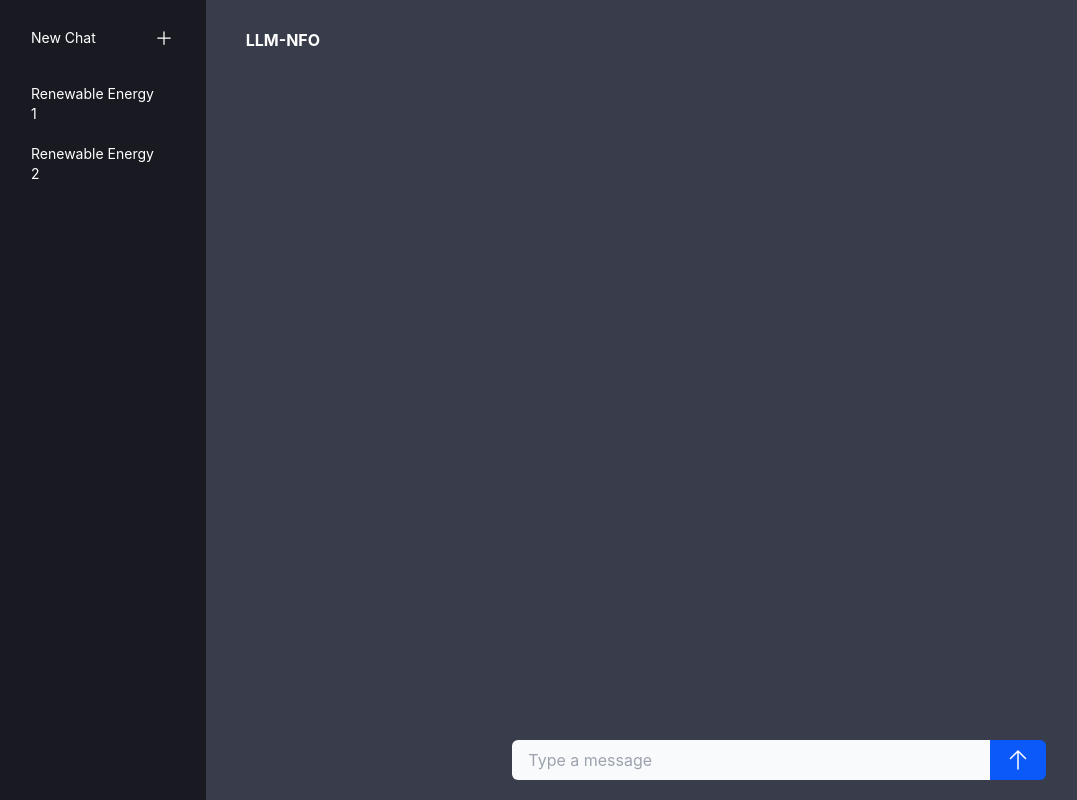
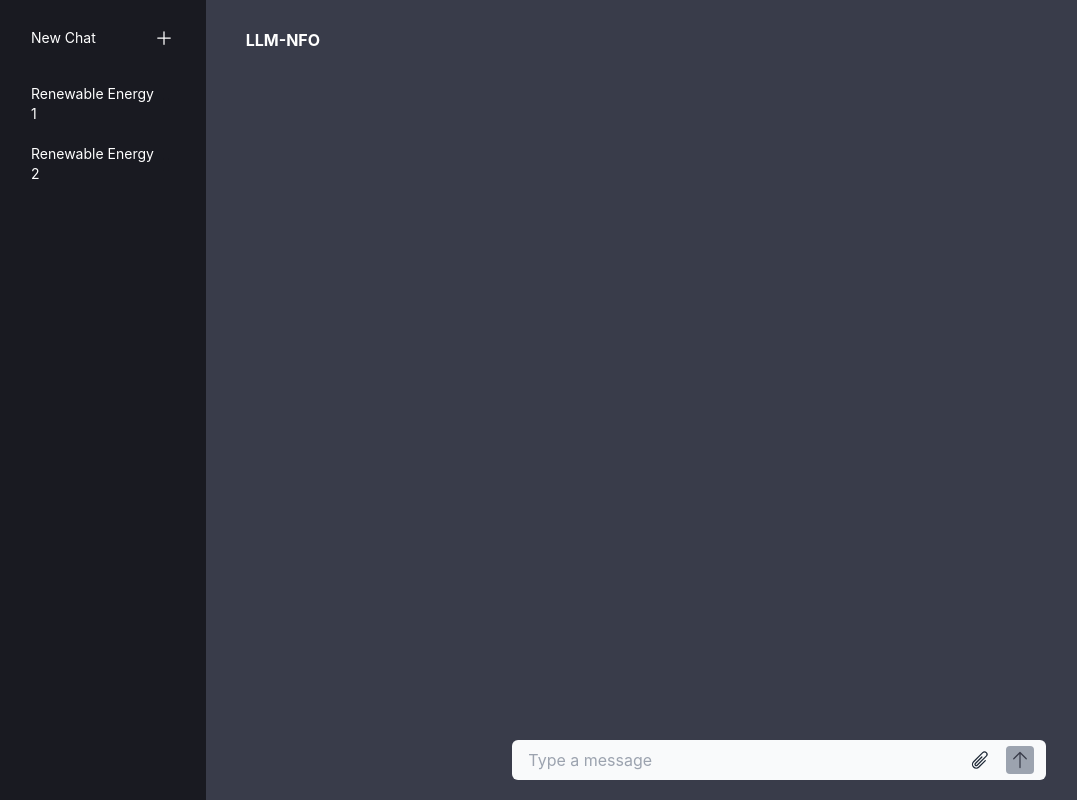
Before and after one commit to raflidev/llm-nfo-frontend, a React (Create React App) app: page / in a window 1280 px wide. Shown: the whole page, without its empty margins (1-1078 px from the left). Built offline with nearby package versions, Linux system fonts and the light colour scheme.

Commit message:
add PDF upload

```diff
--- a/src/Pages/ChatHistory.jsx
+++ b/src/Pages/ChatHistory.jsx
@@ -14,6 +14,7 @@ function ChatHistory() {
   const [loading, setLoading] = useState(false)
   const [loadingTopic, setLoadingTopic] = useState(false)
   const [topic, setTopic] = useState([])
+  const [toggleUpload, setToggleUpload] = useState(false)
 
   const handleChange = (e) => {
     setText(e.target.value)
@@ -106,7 +107,7 @@ function ChatHistory() {
           null
         }
 
-        <InputBottom setText={setText} text={text} handleChange={handleChange} submitHandler={submitHandler} loading={loading} />
+        <InputBottom setText={setText} text={text} handleChange={handleChange} submitHandler={submitHandler} loading={loading} tonggle={toggleUpload} setTonggle={setToggleUpload} />
       </LayoutPage>
     </DataChatContext.Provider>
   )
--- a/src/Pages/Home.jsx
+++ b/src/Pages/Home.jsx
@@ -5,6 +5,7 @@ import InputBottom from '../components/organisms/InputBottom'
 import { devPrompt, sendMessage, sendMessageAPI, getTopic, sendTopic } from '../services/message.service'
 import { useNavigate } from 'react-router-dom'
 import DataChatContext from '../components/context/DataChatContext'
+import UploadPopUp from '../components/organisms/UploadPopUp'
 
 function Home() {
   const navigate = useNavigate();
@@ -12,6 +13,9 @@ function Home() {
   const [chat, setChat] = useState([])
   const [loading, setLoading] = useState(false)
   const [topic, setTopic] = useState([])
+  const [toggleUpload, setToggleUpload] = useState(false)
+  const [dataUpload, setDataUpload] = useState([])
+  const [dataName, setDataName] = useState('')
 
   const handleChange = (e) => {
     setText(e.target.value)
@@ -104,7 +108,31 @@ function Home() {
         <div className='font-bold uppercase py-7'>LLM-NFO</div>
         <GridChat setLoading={setLoading}/>
 
-        <InputBottom setText={setText} text={text} handleChange={handleChange} submitHandler={submitHandler} loading={loading} />
+        {
+          toggleUpload ? <UploadPopUp toggle={toggleUpload} setToggle={setToggleUpload} data={dataUpload} setData={setDataUpload} setDataName={setDataName} /> : ''
+        }
+
+        <div className='w-full'>
+          <div className='flex justify-center'>
+            <div className='flex w-full md:w-1/2'>
+              {
+                dataName.length > 0 ?
+                  <div className='bg-gray-50 text-black p-2 rounded-md text-sm space-y-2'>
+                    <button type="button" className='float-right hover:bg-red-500 rounded-full' onClick={() => {setDataUpload([]); setDataName([])}}>
+                      <svg xmlns="http://www.w3.org/2000/svg" fill="none" viewBox="0 0 24 24" strokeWidth={1.5} stroke="currentColor" className="w-4 h-4">
+                        <path strokeLinecap="round" strokeLinejoin="round" d="M6 18 18 6M6 6l12 12" />
+                      </svg>
+                    </button>
+                    <svg xmlns="http://www.w3.org/2000/svg" fill="none" viewBox="0 0 24 24" strokeWidth={1.1} stroke="currentColor" className="w-10 h-10">
+                      <path strokeLinecap="round" strokeLinejoin="round" d="M19.5 14.25v-2.625a3.375 3.375 0 0 0-3.375-3.375h-1.5A1.125 1.125 0 0 1 13.5 7.125v-1.5a3.375 3.375 0 0 0-3.375-3.375H8.25m2.25 0H5.625c-.621 0-1.125.504-1.125 1.125v17.25c0 .621.504 1.125 1.125 1.125h12.75c.621 0 1.125-.504 1.125-1.125V11.25a9 9 0 0 0-9-9Z" />
+                    </svg>
+                    <span>{dataName}</span>
+                  </div> : ''
+              }
+            </div>
+          </div>
+        </div>
+        <InputBottom setText={setText} text={text} handleChange={handleChange} submitHandler={submitHandler} loading={loading} toggle={toggleUpload} setToggle={setToggleUpload} />
       </LayoutPage>
     </DataChatContext.Provider>
   )
--- a/src/components/atoms/InputText.jsx
+++ b/src/components/atoms/InputText.jsx
@@ -1,9 +1,24 @@
 import React from 'react'
 
 export default function InputText(props) {
-  const { text,setText, handleChange, loading, submitHandler } = props
-
+  const { text,setText, handleChange, loading, submitHandler, toggle, setToggle } = props
   return (
-    <input type="text" value={text} onChange={(e) => handleChange(e)} onKeyDown={(e) => e.key==='Enter'? submitHandler(e) : null } className={`w-full rounded-l-md p-2 px-4 duration-200 text-black  ${loading ? 'primary-bg' : 'bg-gray-50'}` } disabled={loading} placeholder={`${loading ? 'Loading...': 'Type a message'}`}/>
+    <div className='relative w-full flex items-center'>
+      <input type="text" value={text} onChange={(e) => handleChange(e)} onKeyDown={(e) => e.key==='Enter'? submitHandler(e) : null } className={`w-full rounded-md p-2 px-4 duration-200 text-black  ${loading ? 'primary-bg' : 'bg-gray-50'}` } disabled={loading} placeholder={`${loading ? 'Loading...': 'Type a message'}`}/>
+      <div className="absolute inset-y-0 right-3">
+        <div className='h-full flex items-center space-x-3'>
+          <button className='text-gray-800 hover:bg-gray-300 rounded-full p-1' onClick={() => setToggle(!toggle)}>
+            <svg xmlns="http://www.w3.org/2000/svg" fill="none" viewBox="0 0 24 24" strokeWidth={1.5} stroke="currentColor" className="w-5 h-5">
+              <path strokeLinecap="round" strokeLinejoin="round" d="m18.375 12.739-7.693 7.693a4.5 4.5 0 0 1-6.364-6.364l10.94-10.94A3 3 0 1 1 19.5 7.372L8.552 18.32m.009-.01-.01.01m5.699-9.941-7.81 7.81a1.5 1.5 0 0 0 2.112 2.13" />
+            </svg>
+          </button>
+          <button className={`rounded p-1 ${text.length === 0 ? 'text-primary-bg bg-gray-400' : 'bg-blue-500 '}`} disabled={text.length === 0}>
+            <svg xmlns="http://www.w3.org/2000/svg" fill="none" viewBox="0 0 24 24" strokeWidth={1.5} stroke="currentColor" className="w-5 h-5">
+              <path strokeLinecap="round" strokeLinejoin="round" d="M4.5 10.5 12 3m0 0 7.5 7.5M12 3v18" />
+            </svg>
+          </button>
+        </div>
+      </div>
+    </div>
   )
 }
--- a/src/components/organisms/InputBottom.jsx
+++ b/src/components/organisms/InputBottom.jsx
@@ -3,13 +3,14 @@ import InputText from '../atoms/InputText'
 import ButtonSend from '../atoms/ButtonSend'
 
 export default function InputBottom(props) {
-  const { setText, text, handleChange, submitHandler, loading } = props
+  const { setText, text, handleChange, submitHandler, loading, toggle, setToggle } = props
+
   return (
     <div className='fixed bottom-5 w-11/12 md:w-10/12'>
       <div className='flex justify-center'>
         <div className='flex w-full md:w-1/2'>
-          <InputText setText={setText} text={text} handleChange={handleChange} loading={loading} submitHandler={submitHandler} />
-          <ButtonSend submitHandler={submitHandler} loading={loading} />
+          <InputText setText={setText} text={text} handleChange={handleChange} loading={loading} submitHandler={submitHandler} toggle={toggle} setToggle={setToggle} />
+          {/* <ButtonSend submitHandler={submitHandler} loading={loading} /> */}
         </div>
       </div>
     </div>
--- /dev/null
+++ b/src/components/organisms/UploadPopUp.jsx
@@ -0,0 +1,55 @@
+import React from 'react'
+
+function UploadPopUp(props) {
+  const { toggle, setToggle, data, setData, setDataName } = props
+
+  const submitHandler = (e) => {
+    e.preventDefault()
+    console.log(e);
+  }
+
+  const handleUpload = (e) => {
+    setData(e.target.files[0])
+    setDataName(e.target.files[0].name)
+    setToggle(!toggle)
+  }
+  return (
+
+    <div className="fixed z-10 inset-0 overflow-y-auto" aria-labelledby="modal-title" role="dialog" aria-modal="true">
+      <div className="flex items-end justify-center min-h-screen pt-4 px-4 pb-20 text-center sm:block sm:p-0">
+        <div className="fixed inset-0 bg-gray-500 bg-opacity-75 transition-opacity" aria-hidden="true"></div>
+        <span className="hidden sm:inline-block sm:align-middle sm:h-screen" aria-hidden="true">&#8203;</span>
+        <form onSubmit={submitHandler} encType='multipart/form-data' className="inline-block align-bottom bg-white rounded-lg text-left overflow-hidden shadow-xl transform transition-all sm:my-8 sm:align-middle sm:max-w-lg sm:w-full" role="dialog" aria-modal="true" aria-labelledby="modal-headline">
+          <div className="bg-white px-4 pt-5 pb-4 sm:p-6 sm:pb-4">
+            <div className="sm:flex sm:items-start">
+              <div className="mt-3 text-center sm:mt-0 sm:ml-4 sm:text-left">
+                <h3 className="text-lg leading-6 font-medium text-gray-900" id="modal-headline">
+                  Upload File
+                </h3>
+                <div className="mt-2">
+                  <p className="text-sm text-gray-500">
+                    <label htmlFor="file-upload" className="relative cursor-pointer bg-white rounded-md font-medium text-primary-bg hover:text-primary-bg">
+                      <span>Upload a file</span>
+                      <input id="file-upload" name="file-upload" onChange={(e) => handleUpload(e)} type="file" className="sr-only" />
+                    </label>
+                  </p>
+                </div>
+              </div>
+            </div>
+          </div>
+          <div className="bg-gray-50 px-4 py-3 sm:px-6 sm:flex sm:flex-row-reverse">
+            <button
+              type="button"
+              onClick={() => setToggle(!toggle)}
+              className="w-full inline-flex justify-center rounded-md border border-transparent shadow-sm px-4 py-2 bg-primary-bg text-base font-medium text-white hover:bg-primary-bg focus:outline-none focus:ring-2 focus:ring-offset-2 focus:ring-primary-bg sm:ml-3 sm:w-auto sm:text-sm"
+            >
+              Close
+            </button>
+          </div>
+        </form>
+      </div>
+    </div>
+  )
+}
+
+export default UploadPopUp
```
